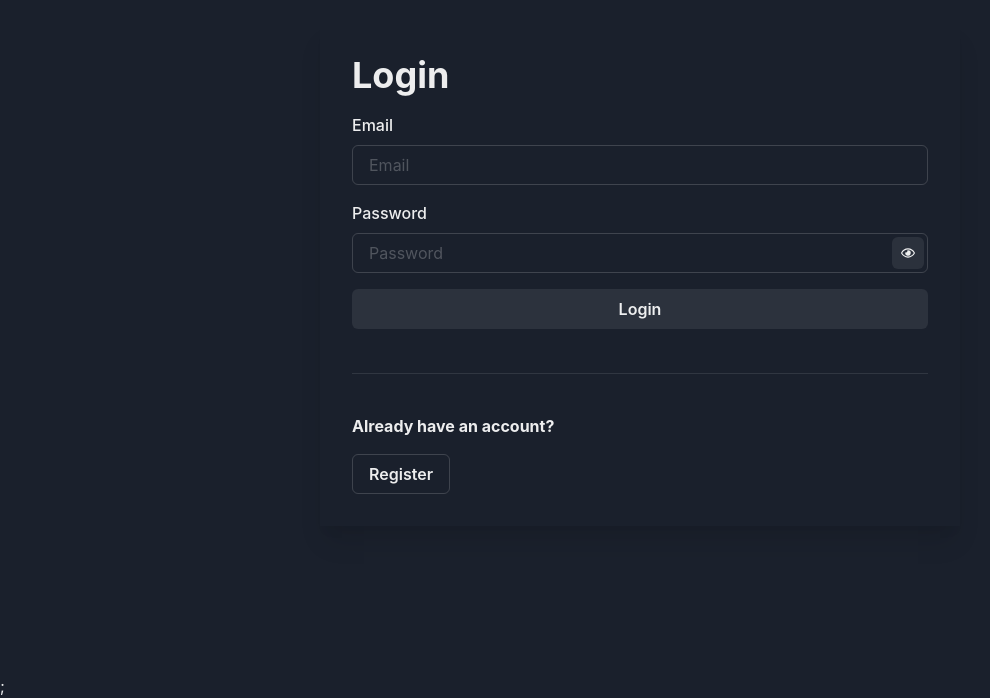
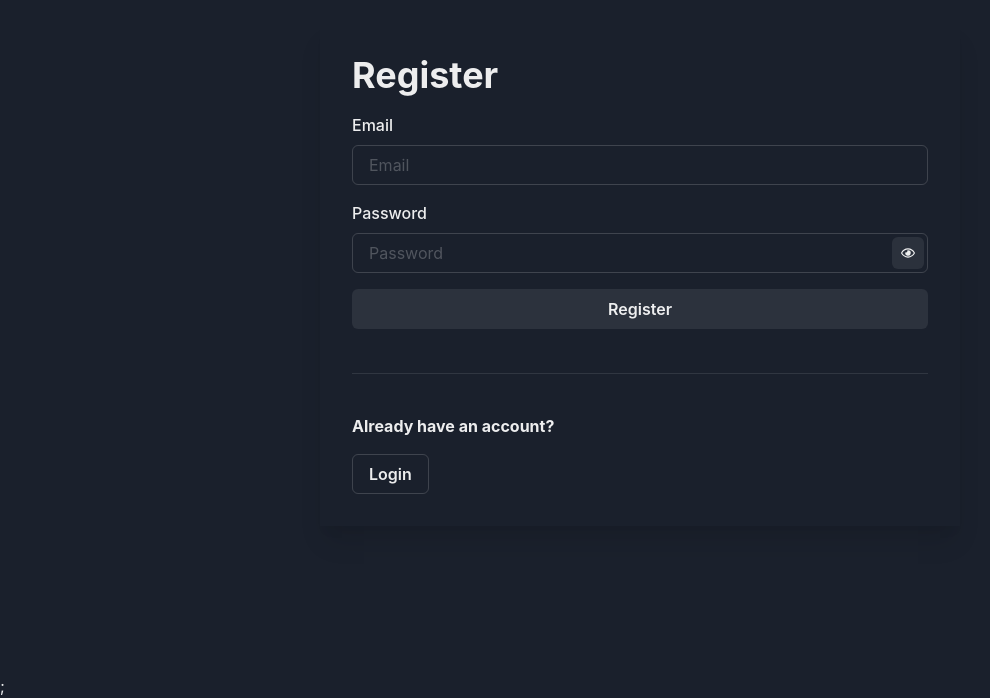
Before and after one commit to JCarlosLucio/password-vault, a Next.js app in the folder apps/client/: page / in a window 1280 px wide. Shown: the part 126-824 px from the top of the page, without its empty margins (0-990 px from the left). Built offline with nearby package versions, Linux system fonts and the light colour scheme; no server answers.

Commit message:
Change homepage to show Register - Test should show Password Vault in title and Register

```diff
--- a/apps/client/src/pages/index.tsx
+++ b/apps/client/src/pages/index.tsx
@@ -10,7 +10,7 @@ import { loadVault, loadVaultKey } from '../utils/storage';
 import { VaultItem } from '../utils/types';
 
 const Home: NextPage = () => {
-  const [step, setStep] = useState<'login' | 'register' | 'vault'>('login');
+  const [step, setStep] = useState<'login' | 'register' | 'vault'>('register');
   const [vault, setVault] = useState<VaultItem[]>([]);
   const [vaultKey, setVaultKey] = useState('');
 
```
Also changed, not shown: 1 other file (tests, documents, lock files or other folders).
